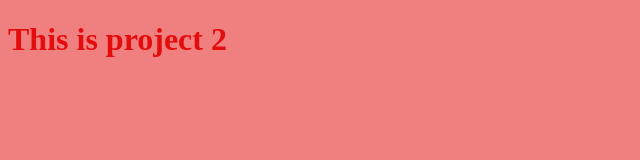
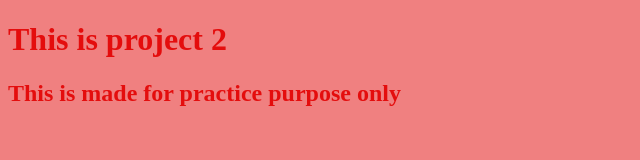
Before and after one commit to techranjitabehera/Project2, a plain HTML site: page index.html in a window 1280 px wide. Shown: the whole page, without its empty margins (0-640 px from the left). Drawn offline with Linux system fonts and the light colour scheme.

Commit message:
Added new line

```diff
--- a/index.html
+++ b/index.html
@@ -8,6 +8,7 @@
 </head>
 <body>
     <h1>This is project 2</h1>
+    <h2>This is made for practice purpose only</h2>
 
 </body>
 </html>
```
